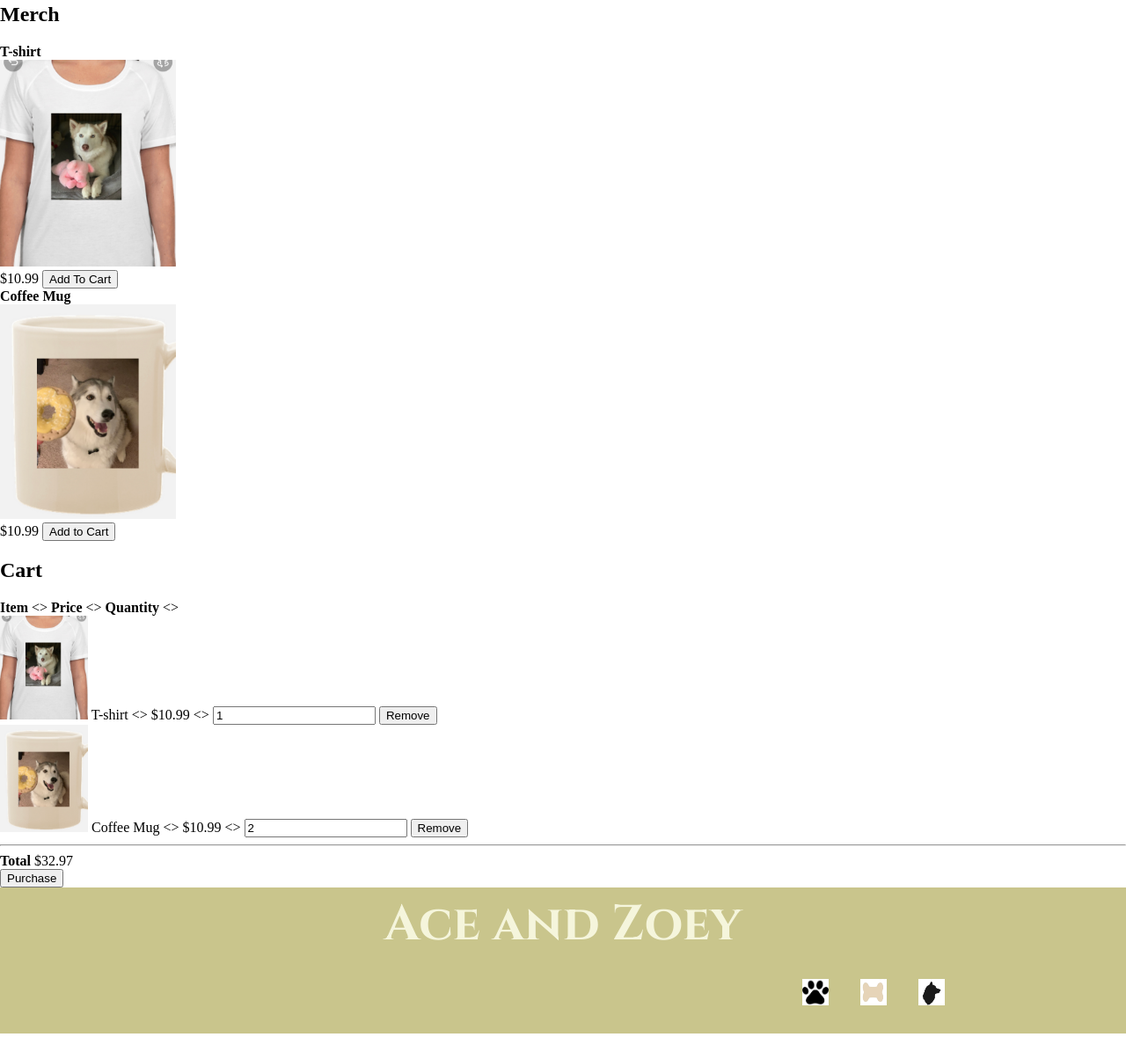
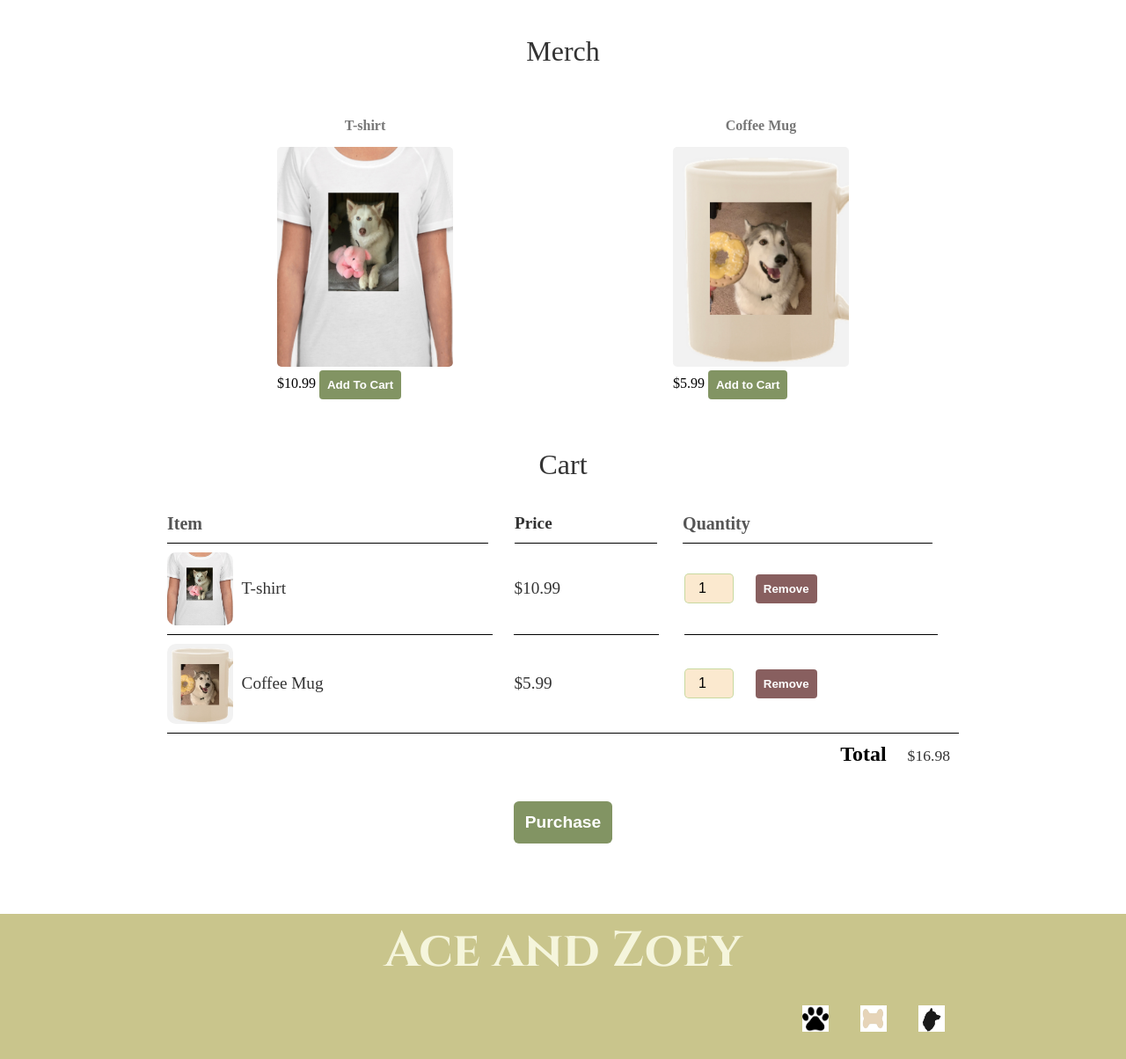
Before and after one commit to sandyvzqz/practice-webpage, a plain HTML site: page store.html in a window 1280 px wide. Shown: the part 1336-2540 px from the top of the page at 88% size. Before the commit the page ends 2511 px from the top, so only its background shows below. Drawn offline with Linux system fonts and the light colour scheme.

Commit message:
cropped tshirt image for better aesthetics, finished the store part of webpage, and made changes to css file for store webpage styling

```diff
--- a/store.html
+++ b/store.html
@@ -18,109 +18,103 @@
             <h1 class="title title-large">Ace and Zoey</h1> <!--heading element, up to h6 (smallest header)-->
         </header>
 
-        <section>
-            <h2>Store</h2>
-            <div>
-                <div>
-                    <strong>Ace Album 1</strong>
+        <section class="container content-section">
+            <h2 class="section-header">Store</h2>
+            <div class="shop-items">
+                <div class="shop-item">
+                    <span class="shop-item-title">Ace Album</span>
+                    <img class="shop-item-image" src="Images/ace.jpg" width="200">
+                    <div class="shop-item-details">
+                        <span class="shop-item-name">AceyLazy</span>
+                        <button class="btn btn-primary shop-item-button" type="button">View</button>
+                    </div>
                 </div>
-                <img src="Images/ace.jpg" width="200">
-                <div>
-                    <span>AceyLazy</span>
-                    <button role="button">Like</button>
+                <div class="shop-item">
+                        <span class="shop-item-title">Zoey Album</span>
+                    <img class="shop-item-image" src="Images/zoey.jpg" width="200">
+                    <div class="shop-item-details">
+                        <span class="shop-item-name">ZoeyBoey</span>
+                        <button class="btn btn-primary shop-item-button" type="button">View</button>
+                    </div>
+                </div>
+                <div class="shop-item">
+                        <span class="shop-item-title">Ace & Zoey Album 1</span>
+                    <img class="shop-item-image" src="Images/acezoey.jpg" width="200">
+                    <div class="shop-item-details">
+                        <span class="shop-item-name">Huskies</span>
+                        <button class="btn btn-primary shop-item-button" type="button">View</button>
+                    </div>
+                </div>
+                <div class="shop-item">
+                        <span class="shop-item-title">Ace & Zoey Album 2</span>
+                    <img class="shop-item-image" src="Images/acezoey2.jpg" width="200">
+                    <div class="shop-item-details">
+                        <span class="shop-item-name">Huskies</span>
+                        <button class="btn btn-primary shop-item-button" type="button">View</button>
+                    </div>
                 </div>
             </div>
+        </section>
 
-            <div>
-                <div>
-                    <strong>Zoey Album 2</strong>
-                </div>
-                <img src="Images/zoey.jpg" width="200">
-                <div>
-                    <span>ZoeyBoey</span>
-                    <button role="button">Like</button>
+        <section class="container content-section">
+            <h2 class="section-header">Merch</h2>
+            <div class="shop-items">
+                <div class="shop-item">
+                    <span class="shop-item-title">T-shirt</span>
+                    <img class="shop-item-image" src="Images/tshirt.jpg" width="200">
+                    <div>
+                        <span class="shop-item-price" >$10.99</span>
+                        <button class="btn btn-primary shop-item-button" role="button">Add To Cart</button>
+                    </div>
                 </div>
 
-                <div>
-                    <strong>Ace and Zoey Album 3</strong>
-                </div>
-                <img src="Images/acezoey.jpg" width="200">
-                <div>
-                    <span>Huskies</span>
-                    <button role="button">Like</button>
-                </div>
-
-                <div>
-                    <strong>Ace and Zoey Album 4</strong>
-                </div>
-                <img src="Images/acezoey2.jpg" width="200">
-                <div>
-                    <span>Huskies</span>
-                    <button role="button">Like</button>
+                <div class="shop-item">
+                    <span class="shop-item-title">Coffee Mug</span>
+                    <img class="shop-item-image" src="Images/coffeemug.jpg" width="200">
+                    <div>
+                        <span class="shop-item-price">$5.99</span>
+                        <button class="btn btn-primary shop-item-button" role="button">Add to Cart</button>
+                    </div>
                 </div>
             </div>
-
         </section>
 
-        <section>
-            <h2>Merch</h2>
-            <div>
-                <strong>T-shirt</strong>
+        <section class="container content-section">
+            <h2 class="section-header">Cart</h2>
+            <div class="cart-row">
+                <span class="cart-item cart-header cart-column">Item</span>
+                <span class="cart-price cart-header cart-column">Price</span>
+                <span class="cart-quantity cart-header cart-column">Quantity</span>
             </div>
-            <img src="Images/t-shirt.jpg" width="200">
-            <div>
-                <span>$10.99</span>
-                <button role="button">Add To Cart</button>
+            <div class="cart-items">
+                    <div class="cart-row">
+                        <div class="cart-item cart-column">
+                            <img class="cart-item-image" src="Images/tshirt.jpg" width="100" height="100">
+                            <span class="cart-item-title">T-shirt</span>
+                        </div>
+                        <span class="cart-price cart-column">$10.99</span>
+                        <div class="cart-quantity cart-column">
+                            <input class="cart-quantity-input" type="number" value="1">
+                            <button class="btn btn-remove" role="button">Remove</button>
+                        </div>
+                    </div>
+                    <div class="cart-row">
+                        <div class="cart-item cart-column">
+                            <img class="cart-item-image" src="Images/coffeemug.jpg" width="100" height="100">
+                            <span class="cart-item-title">Coffee Mug</span>
+                        </div>
+                        <span class="cart-price cart-column">$5.99</span>
+                        <div class="cart-quantity cart-column">
+                            <input class="cart-quantity-input" type="number" value="1">
+                            <button class="btn btn-remove" role="button">Remove</button>
+                        </div>
+                    </div>
             </div>
-        </div>
-
-            <div>
-                <strong>Coffee Mug</strong>
+            <div class="cart-total">
+                <span class="cart-total-title" >Total</span>
+                <span class="cart-total-price" >$16.98</span>
             </div>
-            <img src="Images/coffeemug.jpg" width="200">
-            <div>
-                <span>$10.99</span>
-                <button role="button">Add to Cart</button>
-            </div>
-        </div>
-        </section>
-
-        <section>
-            <h2>Cart</h2>
-            <div>
-                <strong>Item</strong>
-                &lt;&gt;
-                <strong>Price</strong>
-                &lt;&gt;
-                <strong>Quantity</strong>
-                &lt;&gt;
-            </div>
-            <div>
-                <img src="Images/t-shirt.jpg" width="100">
-                <span>T-shirt</span>
-                &lt;&gt;
-                <span>$10.99</span>
-                &lt;&gt;
-                <input type="number" value="1">
-                <button role="button">Remove</button>
-            </div>
-            <div>
-                <img src="Images/coffeemug.jpg" width="100">
-                <span>Coffee Mug</span>
-                &lt;&gt;
-                <span>$10.99</span>
-                &lt;&gt;
-                <input type="number" value="2">
-                <button role="button">Remove</button>
-            </div>
-            <hr>
-            <div>
-                <strong>Total</strong>
-                <span>$32.97</span>
-            </div>
-            <div>
-                <button role="button">Purchase</button>
-            </div>
+                <button class="btn btn-primary btn-purchase" role="button">Purchase</button>
         </section>
 
         <footer class="main-footer">
--- a/style.css
+++ b/style.css
@@ -102,7 +102,7 @@ html , body{
 }
 
 .main-footer-container ul{
-    flex-grow: 1; /*tells element to grow  */
+    flex-grow: 1; /*tells element to grow */
     text-align: end;
 }
 
@@ -193,3 +193,140 @@ html , body{
 .btn-primary:hover{
     background-color: darkolivegreen;
 }
+
+.shop-item{
+    margin: 30px;
+}
+
+.shop-item-title{
+    display: block;
+    width: 100%;
+    text-align: center;
+    font-weight: bold;
+    font: 1.5em;
+    color: #777;
+    margin-bottom: 15px;
+}
+
+.shop-item-image {
+    height: 250px;
+    border-radius: 5px; /* rounds border slightly*/
+}
+
+.shop-item-details{
+    display: flex;
+    align-items: center;
+    padding: 5px;
+}
+
+.shop-item-name{
+    flex-grow: 1;
+    color: rgb(130, 148, 99);
+}
+
+.shop-items{
+    display: flex;
+    flex-wrap: wrap; /*if items go past screen, they will wrap to next line */
+    justify-content: space-around; /* puts an even amount of space on left and right of every elemet */
+}
+
+.cart-header {
+    font-weight: bold;
+    font-size: 1.25em;
+    color: #555;
+}
+
+.cart-column {
+    display: flex; /*must be added in order to align elements in center to their box*/
+    align-items: center;
+    border-bottom: 1px solid black;
+    margin-right: 1.5em;
+    padding-bottom: 10px;
+    margin-top: 10px;
+}
+
+.cart-row{
+    display: flex;
+}
+
+.cart-item{
+    width: 45%;
+}
+
+.cart-price{
+    width: 20%;
+    font-size: 1.2em;
+    color: #333;
+}
+
+.cart-quantity{
+    width: 35%;
+}
+
+.cart-item-title{
+    color: #333;
+    margin-left: .5em;
+    font-size: 1.2em;
+}
+
+.cart-item-image{
+    width: 75px;
+    height: auto; /* height automatically adjusts to the width*/
+    border-radius: 10px; /* rounds border of cart item images*/
+}
+
+.btn-remove{
+    color: white;
+    background-color: rgba(131, 88, 88, 0.953);
+    border: none; /*removes border from button element */
+    border-radius: .3em;
+    font-weight: bold; /* makes button text bold*/
+}
+
+.btn-remove:hover{
+    background-color: rgba(86, 50, 50, 0.976); /* button is darker when hovered over with mouse*/
+}
+
+.cart-quantity-input{
+    height: 30px; /* makes input the same height as button*/
+    width: 50px;
+    border-radius: 5px;
+    border: 1px;
+    border: 1px solid rgba(188, 213, 149, 0.803);
+    background-color: rgb(251, 233, 207);
+    text-align: center;
+    font-size: 1em;
+    margin-right: 25px; /* spaces input box on right side: makes remove button further */
+}
+
+.cart-row:last-child{ /* styles the last child in cart-row*/
+    border-bottom: 1px solid black;
+}
+
+.cart-row:last-child .cart-column{
+    border: none;
+}
+
+.cart-total{
+    text-align: end; /* aligns inline contents to end of box*/
+    margin-top: 10px; /* space on top */
+    margin-right: 10px;
+}
+
+.cart-total-title{
+    font-weight: bold;
+    font-size: 1.5em;
+    color: black;
+    margin-right: 20px; /* give space to the right of Total */
+}
+
+.cart-total-price{
+    color: #333;
+    font-size: 1.1em;
+}
+
+.btn-purchase{
+    display: block;
+    margin: 40px auto 80px auto;
+    font-size: 1.2em;
+}
```
Also changed, not shown: Images/t-shirt.jpg (deleted), Images/tshirt.jpg (added).
